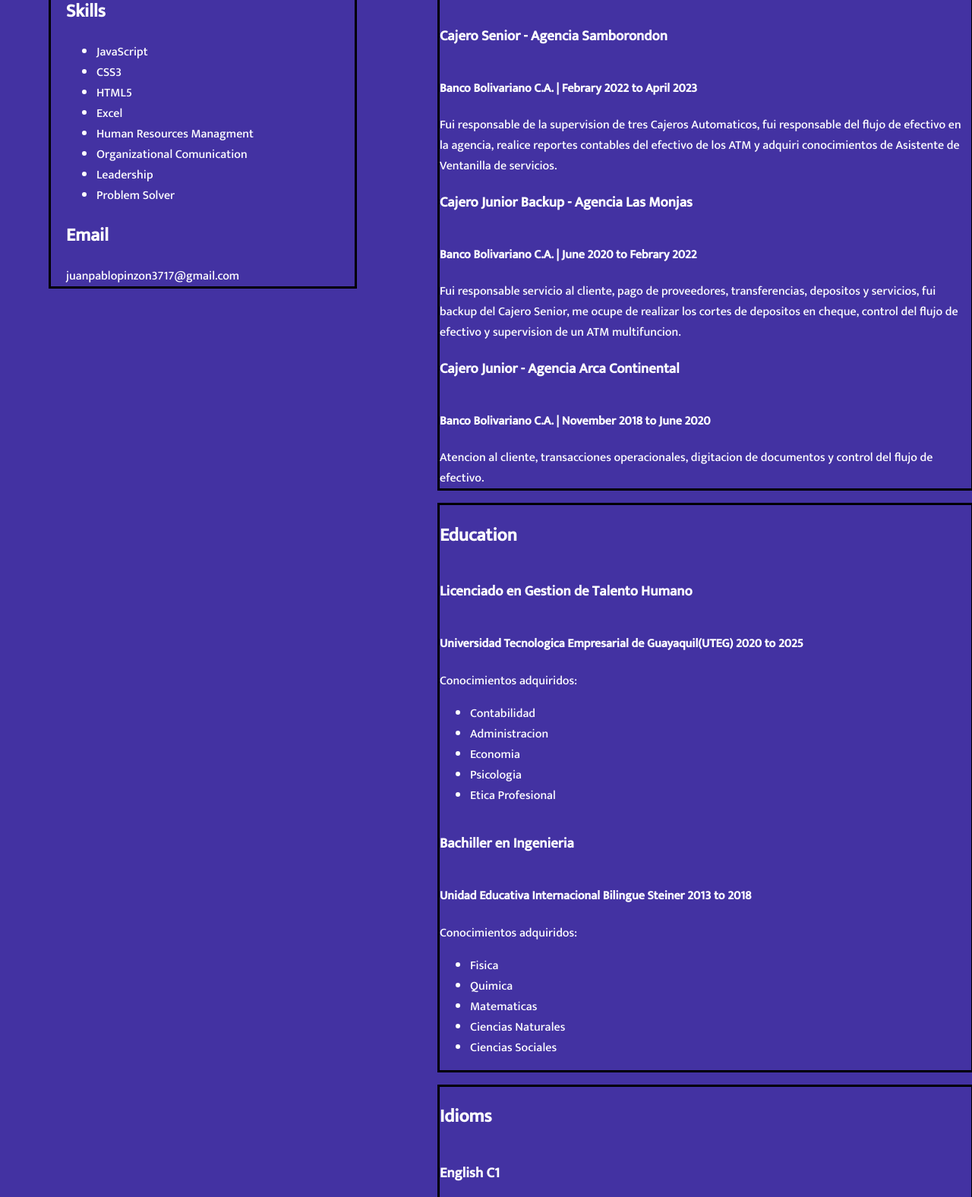
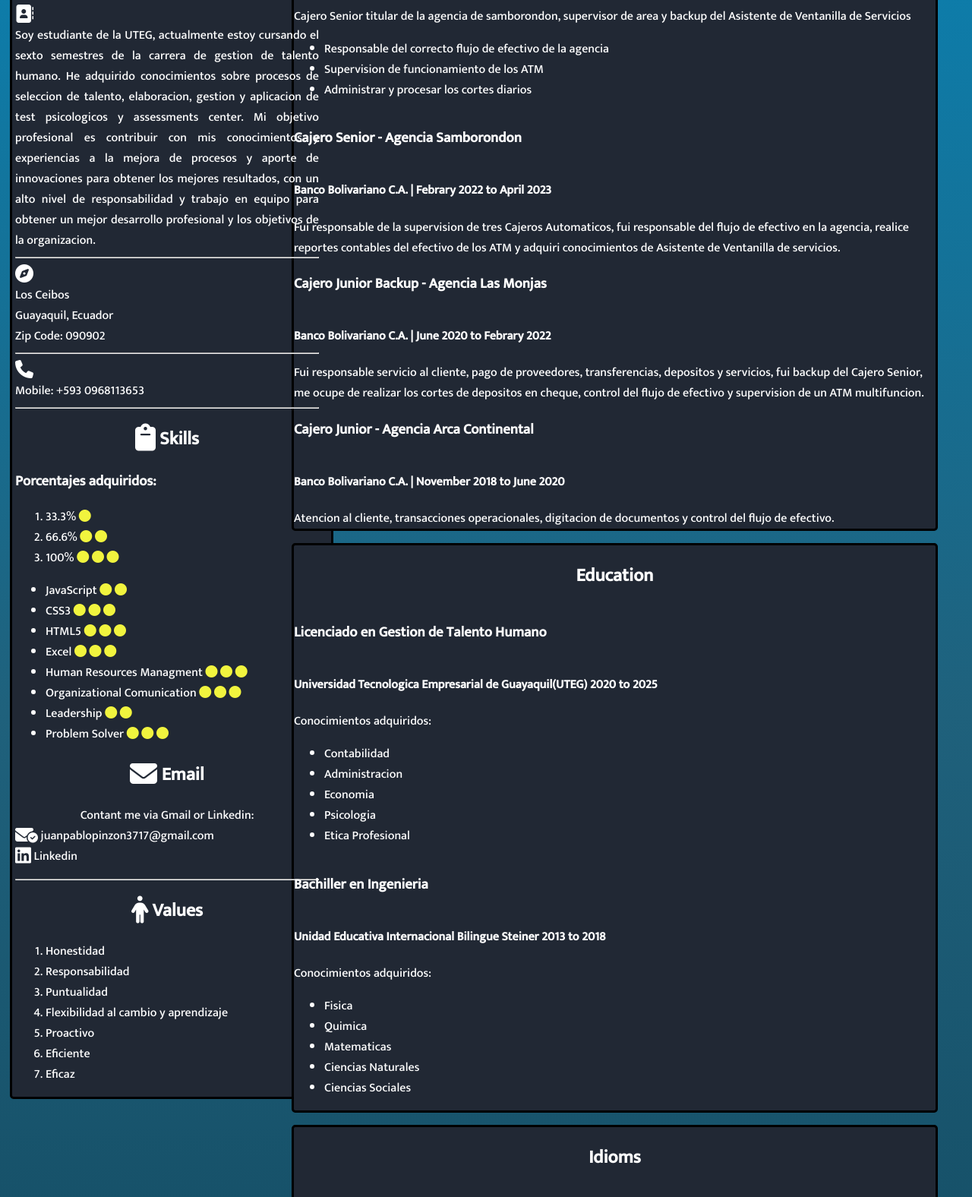
Before and after one commit to juanpablopinzond/CV, a plain HTML site: page index.html in a window 1280 px wide. Shown: the part 528-2104 px from the top of the page at 76% size. Drawn offline with Linux system fonts and the light colour scheme.

Commit message:
nueva actualizacion

```diff
--- a/index.html
+++ b/index.html
@@ -5,47 +5,77 @@
     <meta charset="UTF-8">
     <meta http-equiv="X-UA-Compatible" content="IE=edge">
     <meta name="viewport" content="width=device-width, initial-scale=1.0">
-    <script src="https://kit.fontawesome.com/0b7e727b45.js" crossorigin="anonymous"></script>
+    <link rel="stylesheet" href="./style.css">
+    <link rel="icon" href="./cvsymbol.png">
     <link rel="preconnect" href="https://fonts.googleapis.com">
     <link rel="preconnect" href="https://fonts.gstatic.com" crossorigin>
     <link href="https://fonts.googleapis.com/css2?family=Mukta:wght@300;500&display=swap" rel="stylesheet">
-    <link rel="stylesheet" href="./style.css">
-    <link rel="icon" href="./cvsymbol.png">
+    <script src="https://kit.fontawesome.com/0b7e727b45.js" crossorigin="anonymous"></script>
     <title>CV Juan Pablo Pinzon</title>
 </head>
 
 <body>
     <div class="container">
-        <header class="head">
+        <header id="head">
             <img src="./img/profile2.png" alt="profile photo">
             <h1 id="title">Juan Pablo Pinzon</h1>
             <h2 id="subtitle">Human Resources Graduate</h2>
         </header>
         <section class="goals">
             <article>
-                <div>Personal and Profesional Goals</div>
-                <div>Los Ceibos</div>
-                <div>Guayaquil, Ecuador</div>
-                <div>Zip Code: 090902</div>
+                <i class="fa-solid fa-address-book fa-bounce fa-xl"></i>
+                <div>
+                    <span>Soy estudiante de la UTEG, actualmente estoy cursando el sexto semestres de la carrera de gestion de talento humano. He adquirido conocimientos sobre procesos de seleccion de talento, elaboracion, gestion y aplicacion de test psicologicos y assessments center. Mi objetivo profesional es contribuir con mis conocimientos y experiencias a la mejora de procesos y aporte de innovaciones para obtener los mejores resultados, con un alto nivel de responsabilidad y trabajo en equipo para obtener un mejor desarrollo profesional y los objetivos de la organizacion.</span>
+                </div>
+                <hr>
+                <i class="fa-solid fa-compass fa-bounce fa-xl"></i>
+                <div id="location">
+                    <div>Los Ceibos</div>
+                    <div>Guayaquil, Ecuador</div>
+                    <div>Zip Code: 090902</div>
+                </div>
+                <hr>
+                <i class="fa-solid fa-phone fa-bounce fa-xl"></i>
                 <div>Mobile: +593 0968113653</div>
-                <h2>Skills</h2>
+                <hr>
+                <h2><i class="fa-solid fa-clipboard fa-bounce fa-xl"></i> Skills</h2>
+                <h3>Porcentajes adquiridos: </h3>
+                <ol>
+                    <li>33.3% <i class="fa-solid fa-circle" style="color: #f1f43e;"></i></li>
+                    <li>66.6% <i class="fa-solid fa-circle" style="color: #f1f43e;"></i> <i class="fa-solid fa-circle" style="color: #f1f43e;"></i></li>
+                    <li>100% <i class="fa-solid fa-circle" style="color: #f1f43e;"></i> <i class="fa-solid fa-circle" style="color: #f1f43e;"></i> <i class="fa-solid fa-circle" style="color: #f1f43e;"></i></li>
+                </ol>
                 <ul>
-                    <li>JavaScript</li>
-                    <li>CSS3</li>
-                    <li>HTML5</li>
-                    <li>Excel</li>
-                    <li>Human Resources Managment</li>
-                    <li>Organizational Comunication</li>
-                    <li>Leadership</li>
-                    <li>Problem Solver</li>
+                    <li>JavaScript <i class="fa-solid fa-circle" style="color: #f1f43e;"></i> <i class="fa-solid fa-circle" style="color: #f1f43e;"></i></i>
+                        <li>CSS3 <i class="fa-solid fa-circle" style="color: #f1f43e;"></i> <i class="fa-solid fa-circle" style="color: #f1f43e;"></i> <i class="fa-solid fa-circle" style="color: #f1f43e;"></i></li>
+                        <li>HTML5 <i class="fa-solid fa-circle" style="color: #f1f43e;"></i> <i class="fa-solid fa-circle" style="color: #f1f43e;"></i> <i class="fa-solid fa-circle" style="color: #f1f43e;"></i></li>
+                        <li>Excel <i class="fa-solid fa-circle" style="color: #f1f43e;"></i> <i class="fa-solid fa-circle" style="color: #f1f43e;"></i> <i class="fa-solid fa-circle" style="color: #f1f43e;"></i></li>
+                        <li>Human Resources Managment <i class="fa-solid fa-circle" style="color: #f1f43e;"></i> <i class="fa-solid fa-circle" style="color: #f1f43e;"></i> <i class="fa-solid fa-circle" style="color: #f1f43e;"></i></li>
+                        <li>Organizational Comunication <i class="fa-solid fa-circle" style="color: #f1f43e;"></i> <i class="fa-solid fa-circle" style="color: #f1f43e;"></i> <i class="fa-solid fa-circle" style="color: #f1f43e;"></i></li>
+                        <li>Leadership <i class="fa-solid fa-circle" style="color: #f1f43e;"></i> <i class="fa-solid fa-circle" style="color: #f1f43e;"></i></li>
+                        <li>Problem Solver <i class="fa-solid fa-circle" style="color: #f1f43e;"></i> <i class="fa-solid fa-circle" style="color: #f1f43e;"></i> <i class="fa-solid fa-circle" style="color: #f1f43e;"></i></li>
                 </ul>
-                <h2>Email</h2>
-                <div>juanpablopinzon3717@gmail.com</div>
+                <h2><i class="fa-solid fa-envelope fa-bounce fa-xl"></i> Email</h2>
+                <div class="contact">Contant me via Gmail or Linkedin:
+                    <div><i class="fa-solid fa-envelope-circle-check fa-bounce fa-xl"></i> juanpablopinzon3717@gmail.com</div>
+                    <div><i class="fa-brands fa-linkedin fa-bounce fa-xl"></i> Linkedin</div>
+                </div>
+                <hr>
+                <h2> <i class="fa-sharp fa-solid fa-person fa-bounce fa-xl"></i> Values</h2>
+                <ol>
+                    <li>Honestidad</li>
+                    <li>Responsabilidad</li>
+                    <li>Puntualidad</li>
+                    <li>Flexibilidad al cambio y aprendizaje</li>
+                    <li>Proactivo</li>
+                    <li>Eficiente</li>
+                    <li>Eficaz</li>
+                </ol>
             </article>
         </section>
     </div>
     <section class="experience">
-        <h2>Work Experience</h2>
+        <h2><i class="fa-solid fa-briefcase fa-beat-fade fa-xl"></i> Work Experience</h2>
         <h3>Cajero Senior - Agencia Samborondon</h3>
         <h4>Banco Bolivariano C.A. | April 2023 to Currently</h4>
         <div>Cajero Senior titular de la agencia de samborondon, supervisor de area y backup del Asistente de Ventanilla de Servicios</div>
@@ -101,7 +131,7 @@
         </ul>
     </section>
     <section class="certificates">
-        <h3>Certificates</h3>
+        <h2><i class="fa-solid fa-shield-check"></i>Certificates</h2>
         <h4>Coursera, ExcelFull, CodeAcademy, Academy-X</h4>
         <ul>
             <li>Introduction to HTML5</li>
@@ -115,13 +145,13 @@
         </ul>
     </section>
     <footer class="footer">
-        <div>Copyrigth Juan Pablo Pinzon 2000 - 2023</div>
-        <div>Phone: (+593) 0968113653 </div>
-        <img src="./img/linkedin.png" alt="linkedin">
-        <a href="#home" class="info">Ir al inicio</a>
-        <a href="mailto:juanpablopinzon3717@gmail.com" class="info">Juan Pablo Pinzon</a>
-
+        <div class="text">Copyrigth Juan Pablo Pinzon 2000 - 2023</div>
+        <div class="text">Phone: (+593) 0968113653 </div>
+        <a href="https://www.linkedin.com/in/juan-pablo-pinzon-delgado-4052931b4/"><i class="fa-brands fa-linkedin fa-bounce fa-xl"></i> Linkedin</a>
+        <a href="#head"><i class="fa-solid fa-house fa-bounce fa-xl"></i> Ir al inicio</a>
+        <a href="mailto:juanpablopinzon3717@gmail.com"><i class="fa-solid fa-signature fa-bounce fa-xl"></i> Juan Pablo Pinzon</a>
     </footer>
 </body>
 
+
 </html>
--- a/style.css
+++ b/style.css
@@ -1,22 +1,48 @@
 body {
-    background-color: rgb(67, 50, 162);
+    background-image: linear-gradient(#048BC2, #1f617c, #0c3e52);
     font-family: "Mukta";
     color: white;
     margin: 0;
 }
 
 img {
-    width: 179px;
+    width: 200px;
+    margin: auto;
+}
+
+#title {
+    font-size: 40px;
+    text-align: center;
+}
+
+#subtitle {
+    font-size: 40px;
+    text-align: center;
+}
+
+h2 {
+    text-align: center;
 }
 
 .container {
     border: 3px solid black;
-    width: 400px;
-    margin-left: 5%;
-    margin-top: 10px;
+    width: 420px;
+    margin-left: 1%;
+    margin-top: 1%;
+    background-color: #212834;
+    border-radius: 0.3rem;
+    cursor: pointer;
 }
 
-.head {
+.container:hover {
+    box-shadow: 0.5rem 0.5rem 0.5rem rgba(0.3, 0.3, 0.3, 0.3);
+}
+
+article div {
+    text-align: justify;
+}
+
+#head {
     display: flex;
     flex-direction: column;
     margin-left: 5%;
@@ -25,17 +51,29 @@ img {
 .goals {
     width: 400px;
     display: flex;
-    margin-left: 5%;
+    margin-left: 1%;
+}
+
+.contact {
+    text-align: center;
+    margin-bottom: 16px;
 }
 
 .experience {
     display: flex;
     flex-direction: column;
-    margin-left: 45%;
-    margin-top: -59%;
+    margin-left: 30%;
+    margin-top: -129.7%;
     border: 3px solid black;
-    width: 700px;
+    width: 66%;
     margin-bottom: 16px;
+    background-color: #212834;
+    border-radius: 0.3rem;
+    cursor: pointer;
+}
+
+.experience:hover {
+    box-shadow: 0.5rem 0.5rem 0.5rem rgba(0.3, 0.3, 0.3, 0.3);
 }
 
 .education,
@@ -43,41 +81,44 @@ img {
 .certificates {
     display: flex;
     flex-direction: column;
-    margin-left: 45%;
+    margin-left: 30%;
     text-align: justify;
     border: 3px solid black;
-    width: 700px;
+    width: 66%;
     margin-bottom: 16px;
+    background-color: #212834;
+    border-radius: 0.3rem;
+    cursor: pointer;
+}
+
+.education:hover,
+.idioms:hover,
+.certificates:hover {
+    box-shadow: 0.5rem 0.5rem 0.5rem rgba(0.3, 0.3, 0.3, 0.3);
 }
 
 footer {
-    background-color: rgb(42, 43, 46);
-    padding: 1%;
+    background-color: #212834;
+    display: flex;
+    flex-direction: row;
+}
+
+.text {
+    display: flex;
+    flex-direction: column;
+    padding: 20px;
 }
 
 footer a {
-    display: flex;
-    flex-direction: row-reverse;
-    margin: 1% 3% 0 1%;
     text-decoration: none;
     color: white;
-    background-color: black;
-    padding: 15px;
-    float: right;
+    padding: 20px;
     border-radius: 20px;
+    padding: 20px;
+    margin-left: 170px;
 }
 
 footer a:hover {
     background-color: rgb(87, 76, 76);
     transition: ease 0.8s;
 }
-
-footer div {
-    display: flex;
-}
-
-footer img {
-    width: 100px;
-    margin-top: 20px;
-    margin-left: 3%;
-}
```
